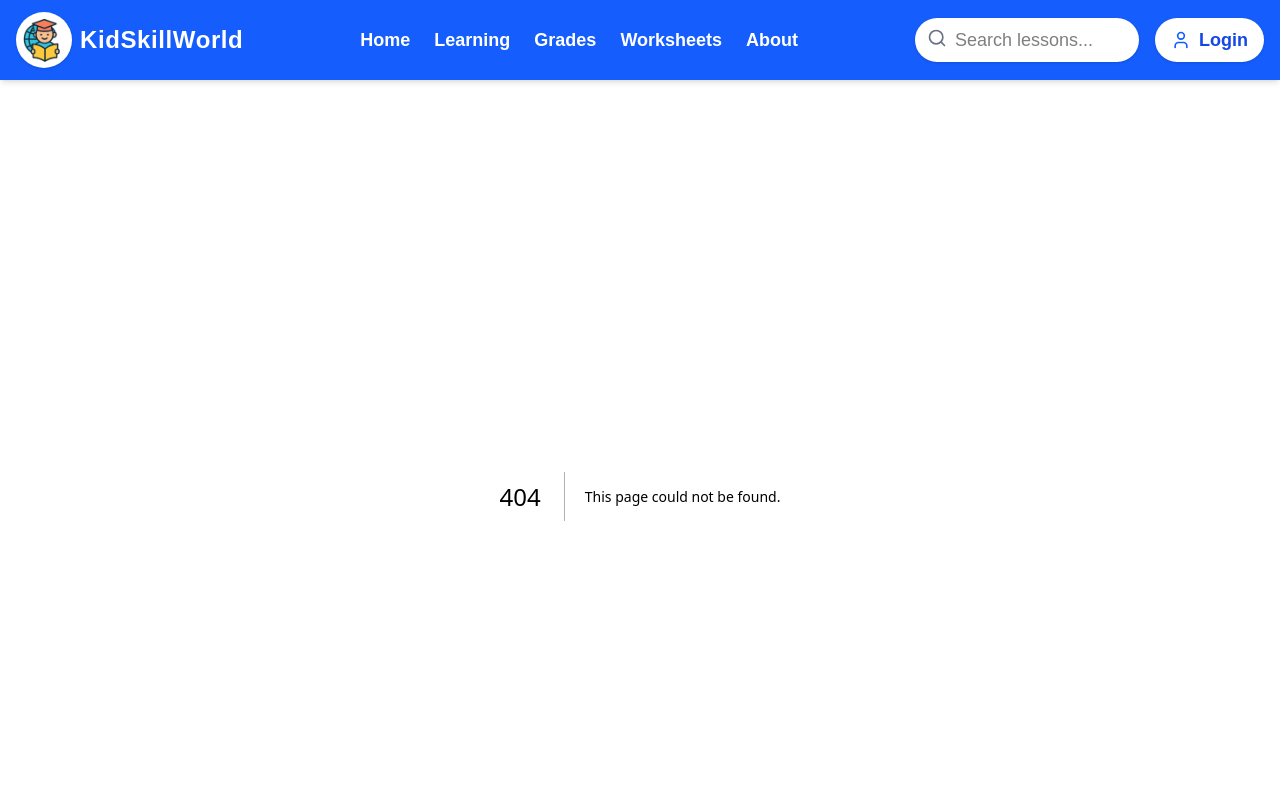
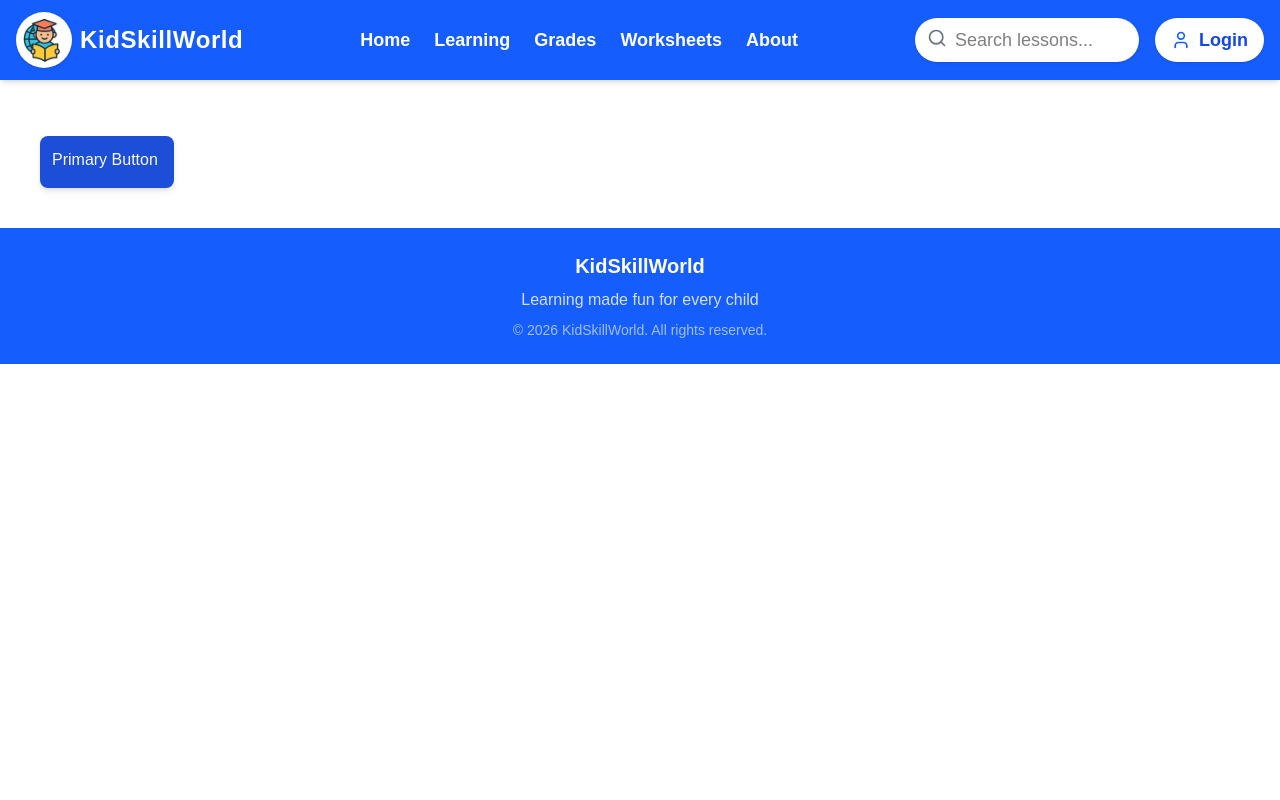
Before and after one commit to adhriton25/kidskillworld, a Next.js app: page /test/componenet in a window 1280 px wide. Before the commit this address had no page. Shown: the top 800 px of the page. Built offline with nearby package versions, Linux system fonts and the light colour scheme.

Commit message:
fix: button

```diff
--- /dev/null
+++ b/app/test/componenet/page.tsx
@@ -0,0 +1,9 @@
+import { Button } from "@/components/Base/Button";
+
+export default function ComponentGallery() {
+  return (
+    <div className="m-10">
+      <Button variant="primary">Primary Button</Button>
+    </div>
+  );
+}
--- a/components/Base/Button.tsx
+++ b/components/Base/Button.tsx
@@ -78,13 +78,13 @@ export const Button: React.FC<ButtonProps> = ({
 
   // Variant → CSS variable mapping
   const variantMap: Record<ButtonVariant, string> = {
-    primary: "var(--color-primary)",
-    secondary: "var(--color-secondary)",
-    accent: "var(--color-accent)",
-    success: "var(--color-success)",
-    warning: "var(--color-warning)",
-    error: "var(--color-error)",
-    info: "var(--color-info)",
+    primary: "var(--btn-primary)",
+    secondary: "var(--btn-secondary)",
+    accent: "var(--btn-accent)",
+    success: "var(--btn-success)",
+    warning: "var(--btn-warning)",
+    error: "var(--btn-error)",
+    info: "var(--btn-info)",
   };
 
   const bgColor = variantMap[variant];
--- a/styles/_colors.scss
+++ b/styles/_colors.scss
@@ -11,6 +11,19 @@
   --soft-charcoal: #333333; //	Primary Body Text	Use on White or Cream
   --cloud-white: #f9f9f9; //	Main Background	Use with Dark Text
 
+  --ksw-theme-blue: #1d4ed8;
+
+  --blue-50: #eff6ff;
+  --blue-100: #dbeafe;
+  --blue-200: #bfdbfe;
+  --blue-300: #93c5fd;
+  --blue-400: #60a5fa;
+  --blue-500: #3b82f6;
+  --blue-600: #2563eb;
+  --blue-700: #1d4ed8;
+  --blue-800: #1e40af;
+  --blue-900: #1e3a8a;
+
   --gray-50: #f9fafb;
   --gray-100: #f3f4f6;
   --gray-200: #e5e7eb;
@@ -22,14 +35,14 @@
   --gray-800: #1f2937;
   --gray-900: #000000;
 
-  // Semantic
-  --color-primary: var(--deep-blue);
-  --color-secondary: var(--gray-100);
-  --color-accent: var(--hot-pink);
-  --color-success: var(--emerald-green);
-  --color-warning: var(--golden-yellow);
-  --color-error: var(--firebrick-red);
-  --color-info: var(--teal-blue);
+  // Button & UI Colors
+  --btn-primary: var(--ksw-theme-blue);
+  --btn-secondary: var(--gray-100);
+  --btn-accent: var(--hot-pink);
+  --btn-success: var(--emerald-green);
+  --btn-warning: var(--golden-yellow);
+  --btn-error: var(--firebrick-red);
+  --btn-info: var(--teal-blue);
 
   // Text & Background
   --text-default: var(--soft-charcoal);
--- a/styles/tokens.js
+++ /dev/null
@@ -1,40 +0,0 @@
-module.exports = {
-  colors: {
-    primary: "var(--color-primary)",
-    secondary: "var(--color-secondary)",
-    accent: "var(--color-accent)",
-    success: "var(--color-success)",
-    warning: "var(--color-warning)",
-    error: "var(--color-error)",
-    info: "var(--color-info)",
-
-    // Grades
-    grade0: "var(--grade-0)",
-    grade1: "var(--grade-1)",
-    grade2: "var(--grade-2)",
-    grade3: "var(--grade-3)",
-    grade4: "var(--grade-4)",
-    grade5: "var(--grade-5)",
-    grade6: "var(--grade-6)",
-    grade7: "var(--grade-7)",
-  },
-
-  radius: {
-    sm: "var(--radius-sm)",
-    md: "var(--radius-md)",
-    lg: "var(--radius-lg)",
-    pill: "var(--radius-pill)",
-  },
-
-  spacing: {
-    0: "var(--space-0)",
-    1: "var(--space-1)",
-    2: "var(--space-2)",
-    3: "var(--space-3)",
-    4: "var(--space-4)",
-    5: "var(--space-5)",
-    6: "var(--space-6)",
-    8: "var(--space-8)",
-    10: "var(--space-10)",
-  },
-};
```
